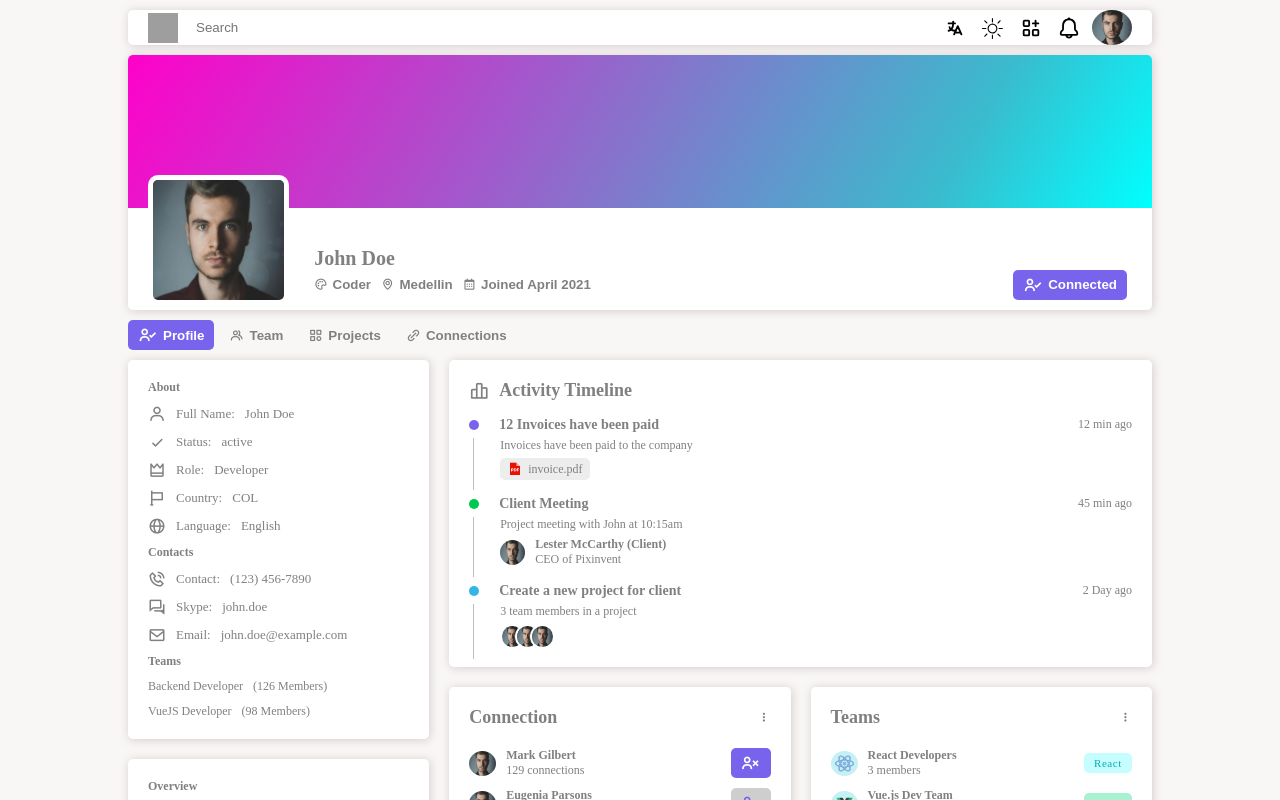
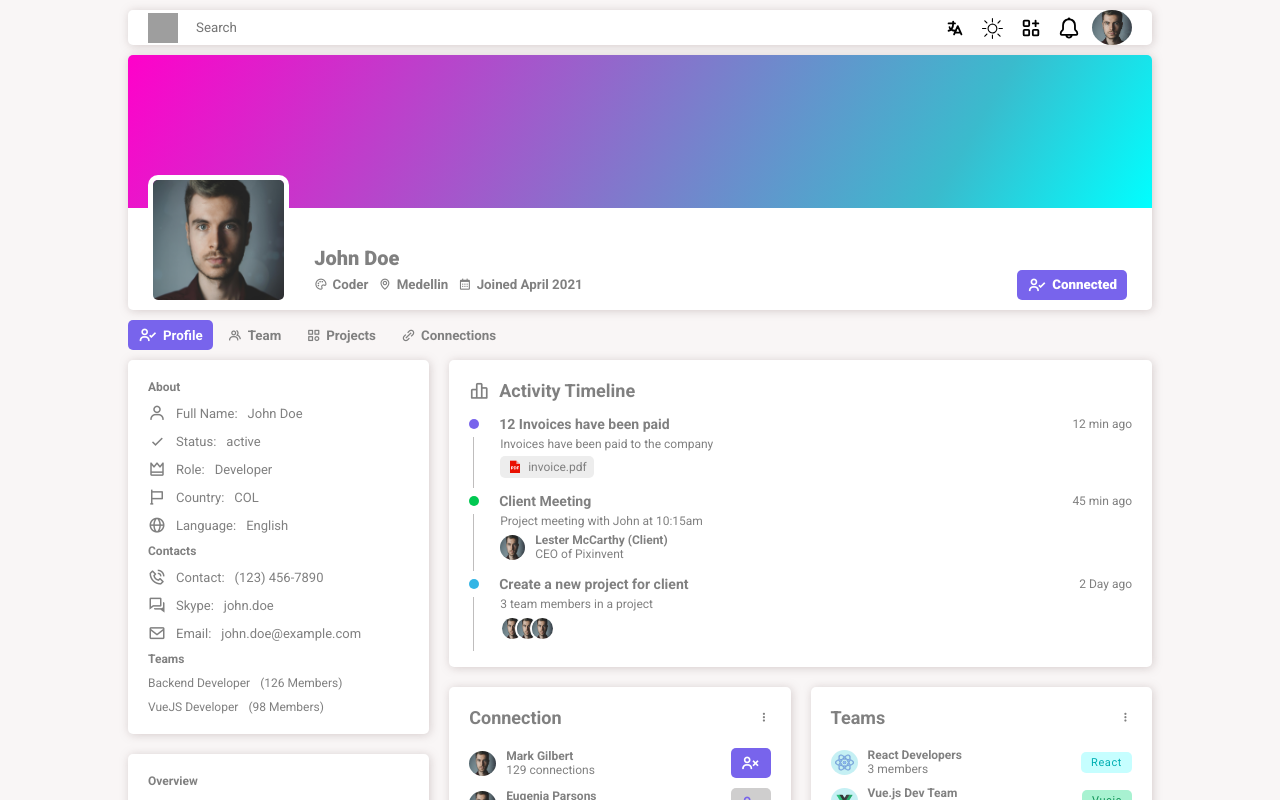
Before and after one commit to JhonatanTH7/Vue-Project, a Vue app: page / in a window 1280 px wide. Shown: the top 800 px of the page. Built offline with nearby package versions, Linux system fonts and the light colour scheme; grey boxes are pictures that could not be loaded.

Commit message:
finished

```diff
--- a/index.html
+++ b/index.html
@@ -1,9 +1,9 @@
 <!DOCTYPE html>
 <html lang="en">
   <head>
-    <meta charset="UTF-8">
-    <link rel="icon" href="/favicon.ico">
-    <meta name="viewport" content="width=device-width, initial-scale=1.0">
+    <meta charset="UTF-8" />
+    <link rel="icon" href="./public/J.png" />
+    <meta name="viewport" content="width=device-width, initial-scale=1.0" />
     <title>Learning Vue Project</title>
   </head>
   <body>
--- a/src/assets/styles/index.css
+++ b/src/assets/styles/index.css
@@ -1,3 +1,5 @@
+@import url("https://fonts.googleapis.com/css2?family=Roboto:ital,wght@0,100;0,300;0,400;0,500;0,700;0,900;1,100;1,300;1,400;1,500;1,700;1,900&display=swap");
+
 :root {
   --primary: #ffffff;
   --gray: #808080;
@@ -17,6 +19,7 @@
   padding: 0;
   box-sizing: border-box !important;
   color: var(--gray);
+  font-family: "Roboto", sans-serif;
 }
 
 body {
```
Also changed, not shown: public/J.png (added), 1 other file (tests, documents, lock files or other folders).
